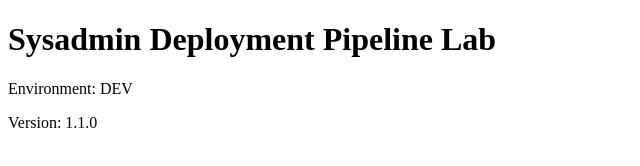
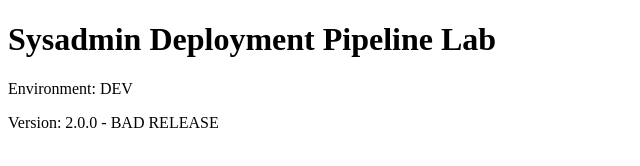
Before and after one commit to Tals101/sysadmin-deployment-pipeline-lab, a plain HTML site: page app/index.html in a window 1280 px wide. Shown: the whole page, without its empty margins (0-640 px from the left). Drawn offline with Linux system fonts and the light colour scheme.

Commit message:
Simulate bad release

```diff
--- a/app/index.html
+++ b/app/index.html
@@ -6,6 +6,6 @@
 <body>
     <h1>Sysadmin Deployment Pipeline Lab</h1>
     <p>Environment: DEV</p>
-    <p>Version: 1.1.0</p>
+    <p>Version: 2.0.0 - BAD RELEASE</p>
 </body>
 </html>
```
